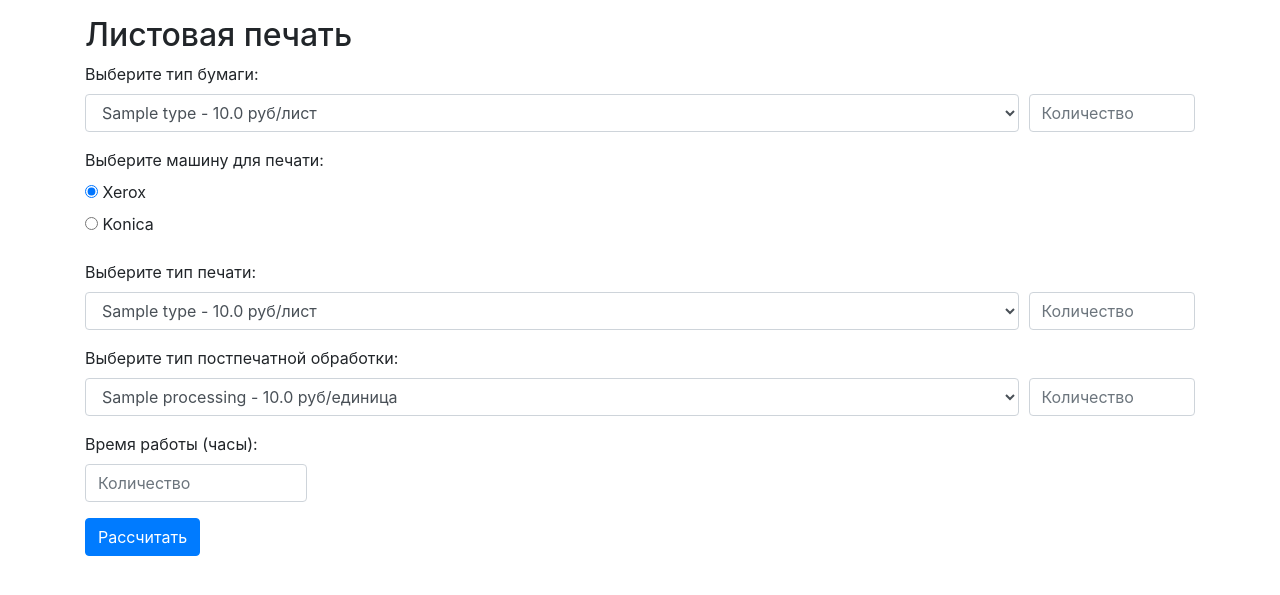
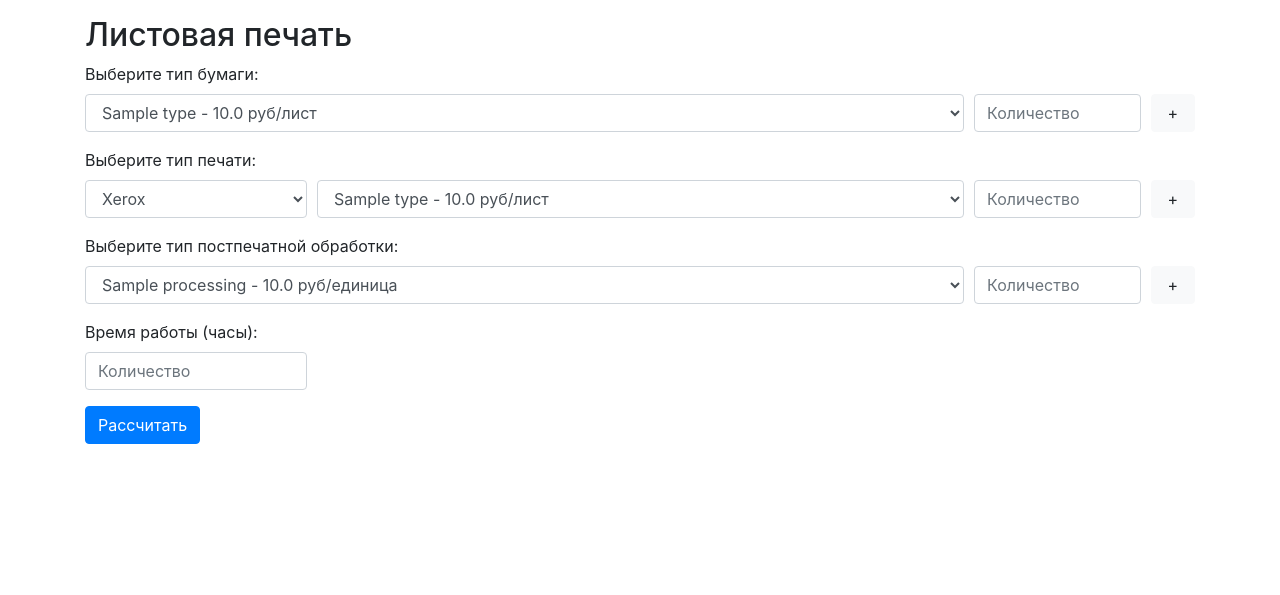
Before and after one commit to Akkormsk/psodin, a Flask app: page /sheet_printing in a window 1280 px wide. Shown: the part 56-651 px from the top of the page. Run offline with Flask 3, Linux system fonts and the light colour scheme; tables that the repository leaves empty hold one stand-in row (values such as "Sample post"); some libraries are stand-ins or nearby versions.

Commit message:
Реализована функция размножения переменных

```diff
--- a/static/styles.css
+++ b/static/styles.css
@@ -25,3 +25,11 @@
 .bg-custom-light {
     background-color: #e9ecef; /* немного темнее, чем #f8f9fa */
 }
+
+.form-control {
+    margin-right: 10px;
+}
+
+.calc-btn {
+    width: 4%;
+}
--- a/templates/Calculator/sheet_printing.html
+++ b/templates/Calculator/sheet_printing.html
@@ -3,8 +3,8 @@
 {% block content %}
 <form method="POST">
     <h2>Листовая печать</h2>
+    <label for="paper_type">Выберите тип бумаги:</label>
     <div class="form-group">
-        <label for="paper_type">Выберите тип бумаги:</label>
         <div class="d-flex">
             <select class="form-control" id="paper_type" name="paper_type" style="flex: 1; margin-right: 10px;">
                 {% for paper in paper_types %}
@@ -13,40 +13,48 @@
             </select>
             <input type="number" class="form-control" id="paper_quantity" name="paper_quantity" placeholder="Количество"
                    style="width: 15%;" value="{{ paper_quantity }}" required>
+            <button type="button" class="calc-btn btn btn-light" onclick="addPaperSection()">+</button>
         </div>
     </div>
+    <div id="paper-sections"></div>
     <div class="form-group">
-        <label>Выберите машину для печати:</label>
-        <div>
-            <input type="radio" id="xerox" name="machine_type" value="xerox" checked
-                   onclick="updatePrintOptions('xerox')">
-            <label for="xerox">Xerox</label>
-        </div>
-        <div>
-            <input type="radio" id="konica" name="machine_type" value="konica" onclick="updatePrintOptions('konica')">
-            <label for="konica">Konica</label>
-        </div>
-    </div>
-    <div id="print-content">
+        <label for="print-type">Выберите тип печати:</label>
+        <div class="d-flex align-items-center">
+            <select class="form-control" id="machine_type" name="machine_type"
+                    onchange="updatePrintOptions(this.value)" style="width: 20%">
+                <option value="xerox">Xerox</option>
+                <option value="konica">Konica</option>
+            </select>
+            <div id="print-content" style="flex: 1; margin-right: 10px;">
                 {% if machine_type == 'konica' %}
                 {% include 'Calculator/sheet_printing_konica.html' %}
                 {% else %}
                 {% include 'Calculator/sheet_printing_xerox.html' %}
                 {% endif %}
             </div>
+            <input type="number" class="form-control" id="print_quantity" name="print_quantity" placeholder="Количество"
+                   style="width: 15%;" required value="{{ print_quantity }}">
+            <button type="button" class="calc-btn btn btn-light" onclick="addPrintSection()">+</button>
+        </div>
+    </div>
+    <div id="print-sections"></div>
+    <label for="postprint_type">Выберите тип постпечатной обработки:</label>
+    <div id="postprint-sections-wrap">
         <div class="form-group">
-        <label for="postprint_type">Выберите тип постпечатной обработки:</label>
             <div class="d-flex">
-            <select class="form-control" id="postprint_type" name="postprint_type" style="flex: 1; margin-right: 10px;">
+                <select class="form-control" id="postprint_type" name="postprint_type" style="flex: 1;">
                     {% for postprint in postprint_types %}
-                <option value="{{ postprint.id }}">{{ postprint.name }} - {{ postprint.price_per_unit }} руб/единица
-                </option>
+                    <option value="{{ postprint.id }}">{{ postprint.name }} - {{ postprint.price_per_unit }} руб/единица</option>
                     {% endfor %}
                 </select>
-            <input type="number" class="form-control" id="postprint_quantity" name="postprint_quantity"
-                   placeholder="Количество" style="width: 15%;" value="{{ postprint_quantity }}" required>
+                <input type="number" class="form-control" id="postprint_quantity" name="postprint_quantity" placeholder="Количество"
+                       style="width: 15%;" value="{{ postprint_quantity }}" required>
+                <button type="button" class="calc-btn btn btn-light" onclick="addPostprintSection()">+</button>
             </div>
         </div>
+    </div>
+    <div id="postprint-sections"></div>
+
     <div class="form-group">
         <label for="work_time">Время работы (часы):</label>
         <input type="number" class="form-control" id="work_time" name="work_time" placeholder="Количество"
@@ -55,8 +63,51 @@
     <button type="submit" class="btn btn-primary">Рассчитать</button>
 </form>
 
+<!-- Template for new sections -->
+<template id="paper-section-template">
+    <div class="form-group d-flex align-items-center">
+        <select class="form-control" name="paper_type" style="flex: 1; margin-right: 10px;">
+            {% for paper in paper_types %}
+            <option value="{{ paper.id }}">{{ paper.name }} - {{ paper.price_per_unit }} руб/лист</option>
+            {% endfor %}
+        </select>
+        <input type="number" class="form-control" name="paper_quantity" placeholder="Количество" style="width: 15%;" required>
+        <button type="button" class="calc-btn btn btn-light" onclick="removeSection(this)">-</button>
+    </div>
+</template>
+
+<template id="print-section-template">
+    <div class="form-group d-flex align-items-center">
+        <select class="form-control" name="machine_type" onchange="updatePrintOptions(this.value)" style="width: 20%">
+            <option value="xerox">Xerox</option>
+            <option value="konica">Konica</option>
+        </select>
+        <div id="print-content" style="flex: 1; margin-right: 10px;">
+            {% if machine_type == 'konica' %}
+            {% include 'Calculator/sheet_printing_konica.html' %}
+            {% else %}
+            {% include 'Calculator/sheet_printing_xerox.html' %}
+            {% endif %}
+        </div>
+        <input type="number" class="form-control" name="print_quantity" placeholder="Количество" style="width: 15%;" required>
+        <button type="button" class="calc-btn btn btn-light" onclick="removeSection(this)">-</button>
+    </div>
+</template>
+
+<template id="postprint-section-template">
+    <div class="form-group d-flex align-items-center">
+        <select class="form-control" name="postprint_type" style="flex: 1; margin-right: 10px;">
+            {% for postprint in postprint_types %}
+            <option value="{{ postprint.id }}">{{ postprint.name }} - {{ postprint.price_per_unit }} руб/единица</option>
+            {% endfor %}
+        </select>
+        <input type="number" class="form-control" name="postprint_quantity" placeholder="Количество" style="width: 15%;" required>
+        <button type="button" class="calc-btn btn btn-light" onclick="removeSection(this)">-</button>
+    </div>
+</template>
+
 {% if total_cost %}
-<div class="mt-4 p-3 bg-light">
+<div class="mt-4 p-3 bg-custom-light">
     <h3>Розничная цена: {{ retail_price }} руб</h3>
     <ul>
         <li>Цена для постоянников: {{ regulars_price }} руб.</li>
@@ -65,12 +116,9 @@
     </ul>
     <h5>Закупочная стоимость: {{ total_cost }} руб</h5>
     <ul>
-        <li>Тип бумаги: {{ paper_type.name }}, количество: {{ paper_quantity }} на сумму {{ paper_cost }} руб.
-        </li>
+        <li>Тип бумаги: {{ paper_type.name }}, количество: {{ paper_quantity }} на сумму {{ paper_cost }} руб.</li>
         <li>Тип печати: {{ print_type.name }}, количество: {{ print_quantity }} на сумму {{ print_cost }} руб.</li>
-        <li>Тип постпечатной обработки: {{ postprint_type.name }}, количество: {{ postprint_quantity }} на сумму {{
-            postprint_cost }} руб.
-        </li>
+        <li>Тип постпечатной обработки: {{ postprint_type.name }}, количество: {{ postprint_quantity }} на сумму {{ postprint_cost }} руб.</li>
         <li>{{ work_time }} часов работы на сумму {{ work_cost }} руб.</li>
     </ul>
 </div>
@@ -86,11 +134,30 @@
 
     document.addEventListener("DOMContentLoaded", function() {
         const machineType = "{{ machine_type }}";
-        if (machineType === 'xerox') {
-            document.getElementById('xerox').checked = true;
-        } else if (machineType === 'konica') {
-            document.getElementById('konica').checked = true;
+        document.getElementById('machine_type').value = machineType;
+    });
+
+    function addPaperSection() {
+        const template = document.getElementById('paper-section-template');
+        const clone = template.content.cloneNode(true);
+        document.getElementById('paper-sections').appendChild(clone);
     }
-    });
+
+    function addPrintSection() {
+        const template = document.getElementById('print-section-template');
+        const clone = template.content.cloneNode(true);
+        document.getElementById('print-sections').appendChild(clone);
+    }
+
+    function addPostprintSection() {
+        const template = document.getElementById('postprint-section-template');
+        const clone = template.content.cloneNode(true);
+        document.getElementById('postprint-sections-wrap').appendChild(clone);
+    }
+
+    function removeSection(button) {
+        const section = button.parentElement;
+        section.remove();
+    }
 </script>
 {% endblock %}
--- a/templates/Calculator/sheet_printing_xerox.html
+++ b/templates/Calculator/sheet_printing_xerox.html
@@ -1,6 +1,3 @@
-<div class="form-group">
-    <label for="print_type">Выберите тип печати:</label>
-    <div class="d-flex align-items-center">
 <select class="form-control" id="print_type" name="print_type" style="flex: 1; margin-right: 10px;">
     {% for print in print_types %}
     <option value="{{ print.id }}" data-xerox="{{ print.price_per_unit_xerox }}"
@@ -9,7 +6,3 @@
     </option>
     {% endfor %}
 </select>
-        <input type="number" class="form-control" id="print_quantity" name="print_quantity" placeholder="Количество"
-               style="width: 15%;" required value="{{ print_quantity }}">
-    </div>
-</div>
```
Also changed, not shown: templates/Calculator/sheet_printing_konica.html (+0 -7 lines). Lines whose indentation alone changed are shown as unchanged.
